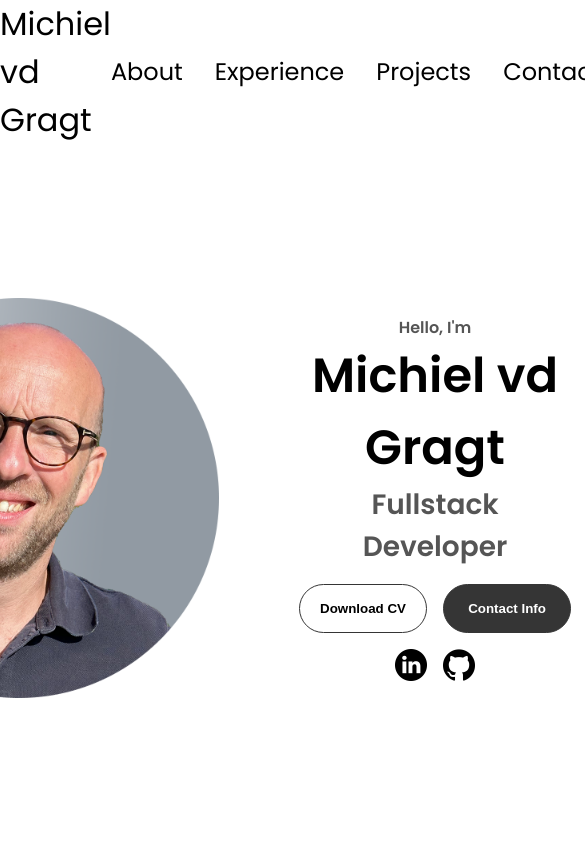
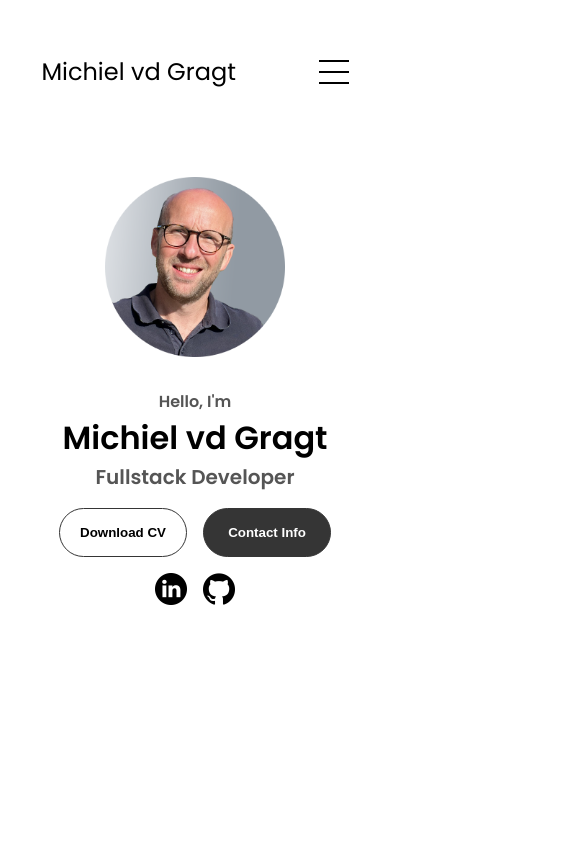
Before and after one commit to mvdgragt/PortfolioBasic, a React (Create React App) app: page / in a window 390 px wide. Shown: the top 844 px of the page, 585 px wide, since content can reach past the window. Built offline with nearby package versions, Linux system fonts and the light colour scheme.

Commit message:
made site responsive

```diff
--- a/src/App.js
+++ b/src/App.js
@@ -1,4 +1,6 @@
 import "./App.css";
+import "./Mediaqueries.css";
+
 import React from "react";
 import { BrowserRouter as Router, Route, Routes } from "react-router-dom";
 import Navbar from "./Pages/Home/Navbar";
--- /dev/null
+++ b/src/Mediaqueries.css
@@ -0,0 +1,103 @@
+@media screen and (max-width: 1400px) {
+    #profile {
+      height: 83vh;
+      margin-bottom: 6rem;
+    }
+    .about-containers {
+      flex-wrap: wrap;
+    }
+    #contact,
+    #projects {
+      height: fit-content;
+    }
+  }
+
+  @media screen and (max-width: 1200px) {
+    #desktop-nav {
+      display: none;
+    }
+    #hamburger-nav {
+      display: flex;
+    }
+    #experience,
+    .experience-details-container {
+      margin-top: 2rem;
+    }
+    #profile,
+    .section-container {
+      display: block;
+    }
+    .arrow {
+      display: none;
+    }
+    section,
+    .section-container {
+      height: fit-content;
+    }
+    section {
+      margin: 0 5%;
+    }
+    .section__pic-container {
+      width: 275px;
+      height: 275px;
+      margin: 0 auto 2rem;
+    }
+    .about-containers {
+      margin-top: 0;
+    }
+  }
+
+  @media screen and (max-width: 600px) {
+    #contact,
+    footer {
+      height: 40vh;
+    }
+    #profile {
+      height: 83vh;
+      margin-bottom: 0;
+    }
+    article {
+      font-size: 1rem;
+    }
+    footer nav {
+      height: fit-content;
+      margin-bottom: 2rem;
+    }
+    .about-containers,
+    .contact-info-upper-container,
+    .btn-container {
+      flex-wrap: wrap;
+    }
+    .contact-info-container {
+      margin: 0;
+    }
+    .contact-info-container p,
+    .nav-links li a {
+      font-size: 1rem;
+    }
+    .experience-sub-title {
+      font-size: 1.25rem;
+    }
+    .logo {
+      font-size: 1.5rem;
+    }
+    .nav-links {
+      flex-direction: column;
+      gap: 0.5rem;
+      text-align: center;
+    }
+    .section__pic-container {
+      width: auto;
+      height: 46vw;
+      justify-content: center;
+    }
+    .section__text__p2 {
+      font-size: 1.25rem;
+    }
+    .title {
+      font-size: 2rem;
+    }
+    .text-container {
+      text-align: justify;
+    }
+  }
--- a/src/Pages/Home/Navbar.jsx
+++ b/src/Pages/Home/Navbar.jsx
@@ -15,18 +15,18 @@ function Navbar() {
       </div>
     </nav>
     <nav id="hamburger-nav">
-      <div className="logo">John Doe</div>
+      <div className="logo">Michiel vd Gragt</div>
       <div className="hamburger-menu">
-        <div className="hamburger-icon" onClick={() => {"toggleMenu()"}}>
+        <div className="hamburger-icon" onClick={toggleMenu}>
           <span></span>
           <span></span>
           <span></span>
         </div>
         <div className="menu-links">
-          <li><a href="#about" onClick={() => {"toggleMenu()"}}>About</a></li>
-          <li><a href="#experience" onClick={() => {"toggleMenu()"}}>Experience</a></li>
-          <li><a href="#projects" onClick={() => {"toggleMenu()"}}>Projects</a></li>
-          <li><a href="#contact" onClick={() => {"toggleMenu()"}}>Contact</a></li>
+          <li><a href="#about" onClick={toggleMenu}>About</a></li>
+          <li><a href="#experience" onClick={toggleMenu}>Experience</a></li>
+          <li><a href="#projects" onClick={toggleMenu}>Projects</a></li>
+          <li><a href="#contact" onClick={toggleMenu}>Contact</a></li>
         </div>
       </div>
     </nav>
@@ -34,4 +34,11 @@ function Navbar() {
   )
 }
 
+function toggleMenu() {
+  const menu = document.querySelector(".menu-links");
+  const icon = document.querySelector(".hamburger-icon");
+  menu.classList.toggle("open");
+  icon.classList.toggle("open");
+}
+
 export default Navbar
```
